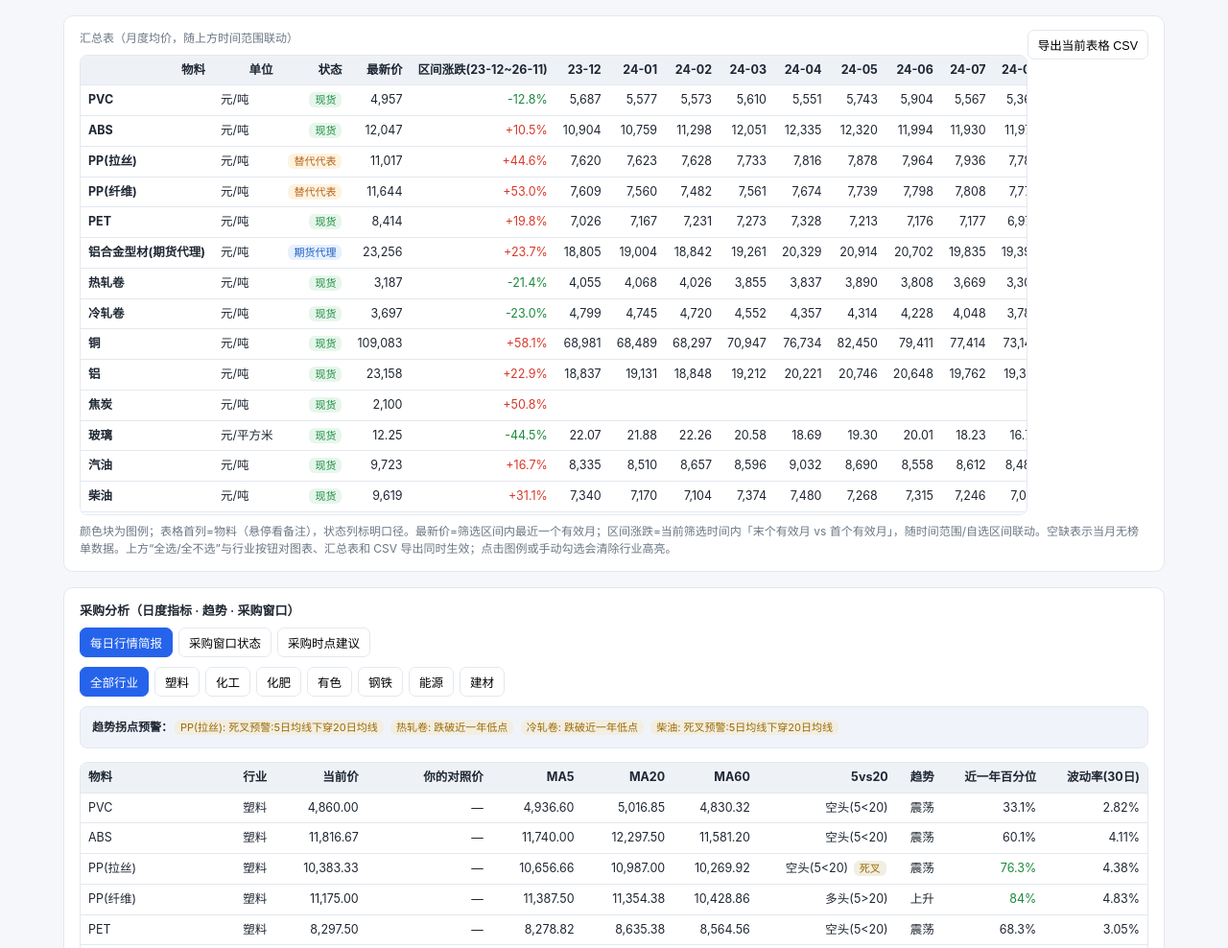
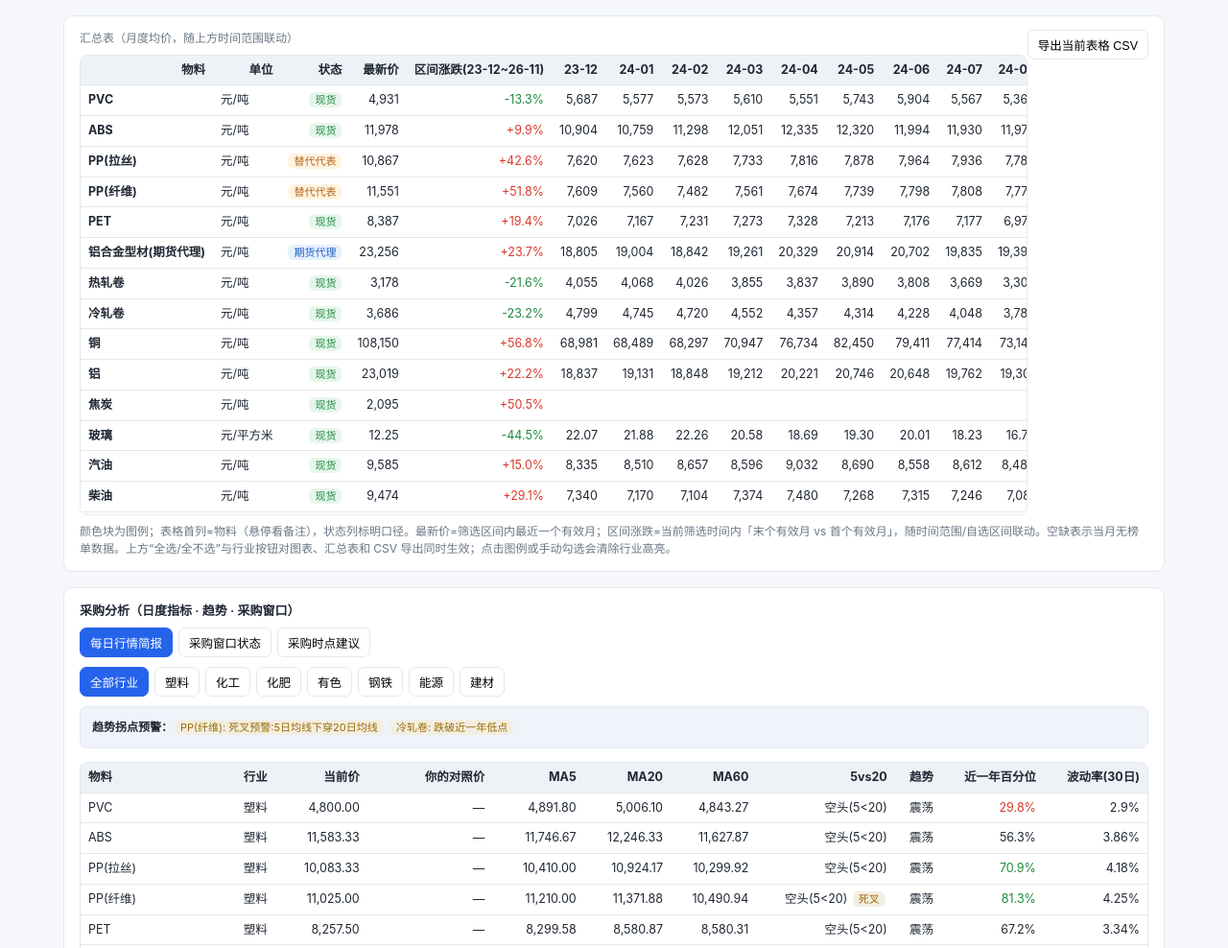
Before and after one commit to chenxi3319/material-price, a plain HTML site: page index.html in a window 1280 px wide. Shown: the part 990-1978 px from the top of the page at 96% size. Drawn offline with Linux system fonts and the light colour scheme.

Commit message:
价格更新 2026-11-21

```diff
--- a/index.html
+++ b/index.html
@@ -481,30 +481,30 @@ const DATA = {
         "2026-08": 4441.19,
         "2026-09": 4767.38,
         "2026-10": 4998.43,
-        "2026-11": 4956.8
+        "2026-11": 4931.08
       },
       "caliber": "现货",
       "caliber_note": "生意社大宗榜官方月均价，可直接用于比价",
       "analytics": {
-        "current": 4860.0,
-        "current_date": "2026-11-18",
-        "ma5": 4936.6,
-        "ma20": 5016.85,
-        "ma60": 4830.32,
+        "current": 4800.0,
+        "current_date": "2026-11-20",
+        "ma5": 4891.8,
+        "ma20": 5006.1,
+        "ma60": 4843.27,
         "cross_status": "below",
         "cross_event": "none",
-        "vol30": 2.82,
-        "pct1y": 33.1,
+        "vol30": 2.9,
+        "pct1y": 29.8,
         "trend": "osc",
-        "window": "neutral",
-        "method": "按需采购",
-        "lock_ratio": 40,
-        "exec_limit": "30日内按生产节奏采购",
+        "window": "open",
+        "method": "分批采购",
+        "lock_ratio": 60,
+        "exec_limit": "建议15日内分批建仓",
         "warn": [],
-        "daily_count": 402,
+        "daily_count": 404,
         "daily_range": [
           "2025-05-01",
-          "2026-11-18"
+          "2026-11-20"
         ]
       }
     },
@@ -671,30 +671,30 @@ const DATA = {
         "2026-08": 9898.73,
         "2026-09": 11242.06,
         "2026-10": 12232.15,
-        "2026-11": 12046.67
+        "2026-11": 11977.78
       },
       "caliber": "现货",
       "caliber_note": "生意社大宗榜官方月均价，可直接用于比价",
       "analytics": {
-        "current": 11816.67,
-        "current_date": "2026-11-18",
-        "ma5": 11740.0,
-        "ma20": 12297.5,
-        "ma60": 11581.2,
+        "current": 11583.33,
+        "current_date": "2026-11-20",
+        "ma5": 11746.67,
+        "ma20": 12246.33,
+        "ma60": 11627.87,
         "cross_status": "below",
         "cross_event": "none",
-        "vol30": 4.11,
-        "pct1y": 60.1,
+        "vol30": 3.86,
+        "pct1y": 56.3,
         "trend": "osc",
         "window": "neutral",
         "method": "按需采购",
         "lock_ratio": 40,
         "exec_limit": "30日内按生产节奏采购",
         "warn": [],
-        "daily_count": 401,
+        "daily_count": 403,
         "daily_range": [
           "2025-05-01",
-          "2026-11-18"
+          "2026-11-20"
         ]
       }
     },
@@ -839,32 +839,30 @@ const DATA = {
         "2026-08": 9093.81,
         "2026-09": 9879.84,
         "2026-10": 10720.0,
-        "2026-11": 11016.66
+        "2026-11": 10866.66
       },
       "caliber": "替代代表",
       "caliber_note": "原榜单品种已停更，用其细分规格月均代表，口径略变",
       "analytics": {
-        "current": 10383.33,
-        "current_date": "2026-11-18",
-        "ma5": 10656.66,
-        "ma20": 10987.0,
-        "ma60": 10269.92,
+        "current": 10083.33,
+        "current_date": "2026-11-20",
+        "ma5": 10410.0,
+        "ma20": 10924.17,
+        "ma60": 10299.92,
         "cross_status": "below",
-        "cross_event": "death",
-        "vol30": 4.38,
-        "pct1y": 76.3,
+        "cross_event": "none",
+        "vol30": 4.18,
+        "pct1y": 70.9,
         "trend": "osc",
         "window": "closed",
         "method": "暂缓采购(仅急需)",
         "lock_ratio": 10,
         "exec_limit": "暂不采购, 等待价格回调",
-        "warn": [
-          "死叉预警:5日均线下穿20日均线"
-        ],
-        "daily_count": 402,
+        "warn": [],
+        "daily_count": 404,
         "daily_range": [
           "2025-05-01",
-          "2026-11-18"
+          "2026-11-20"
         ]
       }
     },
@@ -955,30 +953,32 @@ const DATA = {
         "2026-08": 9187.5,
         "2026-09": 9872.02,
         "2026-10": 10847.32,
-        "2026-11": 11643.75
+        "2026-11": 11551.04
       },
       "caliber": "替代代表",
       "caliber_note": "原榜单品种已停更，用其细分规格月均代表，口径略变",
       "analytics": {
-        "current": 11175.0,
-        "current_date": "2026-11-18",
-        "ma5": 11387.5,
-        "ma20": 11354.38,
-        "ma60": 10428.86,
-        "cross_status": "above",
-        "cross_event": "none",
-        "vol30": 4.83,
-        "pct1y": 84.0,
-        "trend": "up",
+        "current": 11025.0,
+        "current_date": "2026-11-20",
+        "ma5": 11210.0,
+        "ma20": 11371.88,
+        "ma60": 10490.94,
+        "cross_status": "below",
+        "cross_event": "death",
+        "vol30": 4.25,
+        "pct1y": 81.3,
+        "trend": "osc",
         "window": "closed",
         "method": "暂缓采购(仅急需)",
         "lock_ratio": 10,
         "exec_limit": "暂不采购, 等待价格回调",
-        "warn": [],
-        "daily_count": 402,
+        "warn": [
+          "死叉预警:5日均线下穿20日均线"
+        ],
+        "daily_count": 404,
         "daily_range": [
           "2025-05-01",
-          "2026-11-18"
+          "2026-11-20"
         ]
       }
     },
@@ -1145,30 +1145,30 @@ const DATA = {
         "2026-08": 7611.34,
         "2026-09": 8554.33,
         "2026-10": 8867.43,
-        "2026-11": 8413.77
+        "2026-11": 8386.58
       },
       "caliber": "现货",
       "caliber_note": "生意社大宗榜官方月均价，可直接用于比价",
       "analytics": {
-        "current": 8297.5,
-        "current_date": "2026-11-18",
-        "ma5": 8278.82,
-        "ma20": 8635.38,
-        "ma60": 8564.56,
+        "current": 8257.5,
+        "current_date": "2026-11-20",
+        "ma5": 8299.58,
+        "ma20": 8580.87,
+        "ma60": 8580.31,
         "cross_status": "below",
         "cross_event": "none",
-        "vol30": 3.05,
-        "pct1y": 68.3,
+        "vol30": 3.34,
+        "pct1y": 67.2,
         "trend": "osc",
         "window": "neutral",
         "method": "按需采购",
         "lock_ratio": 40,
         "exec_limit": "30日内按生产节奏采购",
         "warn": [],
-        "daily_count": 402,
+        "daily_count": 404,
         "daily_range": [
           "2025-05-01",
-          "2026-11-18"
+          "2026-11-20"
         ]
       }
     },
@@ -1446,32 +1446,30 @@ const DATA = {
         "2026-08": 3292.67,
         "2026-09": 3345.52,
         "2026-10": 3242.14,
-        "2026-11": 3187.0
+        "2026-11": 3177.83
       },
       "caliber": "现货",
       "caliber_note": "生意社大宗榜官方月均价，可直接用于比价",
       "analytics": {
-        "current": 3122.0,
-        "current_date": "2026-11-18",
-        "ma5": 3179.2,
-        "ma20": 3206.5,
-        "ma60": 3287.6,
+        "current": 3136.0,
+        "current_date": "2026-11-20",
+        "ma5": 3151.2,
+        "ma20": 3192.9,
+        "ma60": 3280.2,
         "cross_status": "below",
         "cross_event": "none",
-        "vol30": 1.41,
-        "pct1y": 0.0,
+        "vol30": 1.47,
+        "pct1y": 3.7,
         "trend": "down",
         "window": "open",
         "method": "分批采购",
         "lock_ratio": 60,
         "exec_limit": "建议15日内分批建仓",
-        "warn": [
-          "跌破近一年低点"
-        ],
-        "daily_count": 402,
+        "warn": [],
+        "daily_count": 404,
         "daily_range": [
           "2025-05-01",
-          "2026-11-18"
+          "2026-11-20"
         ]
       }
     },
@@ -1638,19 +1636,19 @@ const DATA = {
         "2026-08": 3754.29,
         "2026-09": 3798.57,
         "2026-10": 3748.93,
-        "2026-11": 3697.0
+        "2026-11": 3685.56
       },
       "caliber": "现货",
       "caliber_note": "生意社大宗榜官方月均价，可直接用于比价",
       "analytics": {
-        "current": 3670.0,
-        "current_date": "2026-11-18",
-        "ma5": 3691.0,
-        "ma20": 3713.25,
-        "ma60": 3763.04,
+        "current": 3623.33,
+        "current_date": "2026-11-20",
+        "ma5": 3662.33,
+        "ma20": 3702.21,
+        "ma60": 3758.82,
         "cross_status": "below",
         "cross_event": "none",
-        "vol30": 0.96,
+        "vol30": 1.12,
         "pct1y": 0.0,
         "trend": "down",
         "window": "open",
@@ -1660,10 +1658,10 @@ const DATA = {
         "warn": [
           "跌破近一年低点"
         ],
-        "daily_count": 402,
+        "daily_count": 404,
         "daily_range": [
           "2025-05-01",
-          "2026-11-18"
+          "2026-11-20"
         ]
       }
     },
@@ -1769,30 +1767,30 @@ const DATA = {
         "2026-08": 108282.22,
         "2026-09": 110495.48,
         "2026-10": 110748.1,
-        "2026-11": 109083.33
+        "2026-11": 108150.42
       },
       "caliber": "现货",
       "caliber_note": "生意社大宗榜官方月均价，可直接用于比价",
       "analytics": {
-        "current": 107811.67,
-        "current_date": "2026-11-18",
-        "ma5": 108335.33,
-        "ma20": 109656.25,
-        "ma60": 110285.51,
+        "current": 101616.67,
+        "current_date": "2026-11-20",
+        "ma5": 106322.33,
+        "ma20": 108972.17,
+        "ma60": 110125.51,
         "cross_status": "below",
         "cross_event": "none",
-        "vol30": 1.12,
-        "pct1y": 79.4,
+        "vol30": 1.94,
+        "pct1y": 53.0,
         "trend": "down",
-        "window": "closed",
-        "method": "暂缓采购(仅急需)",
-        "lock_ratio": 10,
-        "exec_limit": "暂不采购, 等待价格回调",
+        "window": "neutral",
+        "method": "按需采购",
+        "lock_ratio": 40,
+        "exec_limit": "30日内按生产节奏采购",
         "warn": [],
-        "daily_count": 402,
+        "daily_count": 404,
         "daily_range": [
           "2025-05-01",
-          "2026-11-18"
+          "2026-11-20"
         ]
       }
     },
@@ -1898,30 +1896,30 @@ const DATA = {
         "2026-08": 23876.51,
         "2026-09": 24290.16,
         "2026-10": 23776.55,
-        "2026-11": 23158.33
+        "2026-11": 23019.31
       },
       "caliber": "现货",
       "caliber_note": "生意社大宗榜官方月均价，可直接用于比价",
       "analytics": {
-        "current": 22546.67,
-        "current_date": "2026-11-18",
-        "ma5": 22903.67,
-        "ma20": 23452.92,
-        "ma60": 23871.08,
+        "current": 22356.67,
+        "current_date": "2026-11-20",
+        "ma5": 22664.0,
+        "ma20": 23328.09,
+        "ma60": 23822.39,
         "cross_status": "below",
         "cross_event": "none",
-        "vol30": 1.61,
-        "pct1y": 24.0,
+        "vol30": 1.99,
+        "pct1y": 18.8,
         "trend": "down",
         "window": "open",
         "method": "分批采购",
         "lock_ratio": 60,
         "exec_limit": "建议15日内分批建仓",
         "warn": [],
-        "daily_count": 402,
+        "daily_count": 404,
         "daily_range": [
           "2025-05-01",
-          "2026-11-18"
+          "2026-11-20"
         ]
       }
     },
@@ -2051,19 +2049,19 @@ const DATA = {
         "2026-08": 1891.85,
         "2026-09": 2238.93,
         "2026-10": 2193.75,
-        "2026-11": 2099.75
+        "2026-11": 2094.79
       },
       "caliber": "现货",
       "caliber_note": "生意社大宗榜官方月均价，可直接用于比价",
       "analytics": {
         "current": 2070.0,
-        "current_date": "2026-11-18",
-        "ma5": 2096.25,
-        "ma20": 2112.38,
-        "ma60": 2174.27,
+        "current_date": "2026-11-20",
+        "ma5": 2081.0,
+        "ma20": 2106.88,
+        "ma60": 2180.83,
         "cross_status": "below",
         "cross_event": "none",
-        "vol30": 4.28,
+        "vol30": 4.02,
         "pct1y": 73.3,
         "trend": "down",
         "window": "closed",
@@ -2071,10 +2069,10 @@ const DATA = {
         "lock_ratio": 10,
         "exec_limit": "暂不采购, 等待价格回调",
         "warn": [],
-        "daily_count": 335,
+        "daily_count": 337,
         "daily_range": [
           "2025-08-04",
-          "2026-11-18"
+          "2026-11-20"
         ]
       }
     },
@@ -2232,24 +2230,24 @@ const DATA = {
       "caliber_note": "生意社大宗榜官方月均价，可直接用于比价",
       "analytics": {
         "current": 12.25,
-        "current_date": "2026-11-18",
-        "ma5": 12.32,
-        "ma20": 12.1,
+        "current_date": "2026-11-20",
+        "ma5": 12.29,
+        "ma20": 12.13,
         "ma60": 12.17,
         "cross_status": "above",
         "cross_event": "none",
-        "vol30": 1.29,
-        "pct1y": 15.5,
+        "vol30": 1.33,
+        "pct1y": 16.4,
         "trend": "osc",
         "window": "open",
         "method": "分批采购",
         "lock_ratio": 60,
         "exec_limit": "建议15日内分批建仓",
         "warn": [],
-        "daily_count": 402,
+        "daily_count": 404,
         "daily_range": [
           "2025-05-01",
-          "2026-11-18"
+          "2026-11-20"
         ]
       }
     },
@@ -2416,30 +2414,30 @@ const DATA = {
         "2026-08": 8810.92,
         "2026-09": 10042.62,
         "2026-10": 10100.77,
-        "2026-11": 9722.86
+        "2026-11": 9584.63
       },
       "caliber": "现货",
       "caliber_note": "生意社大宗榜官方月均价，可直接用于比价",
       "analytics": {
-        "current": 9059.86,
-        "current_date": "2026-11-18",
-        "ma5": 9399.4,
-        "ma20": 9903.74,
-        "ma60": 9926.62,
+        "current": 8875.57,
+        "current_date": "2026-11-20",
+        "ma5": 9130.29,
+        "ma20": 9792.36,
+        "ma60": 9919.5,
         "cross_status": "below",
         "cross_event": "none",
-        "vol30": 3.06,
-        "pct1y": 60.5,
+        "vol30": 4.01,
+        "pct1y": 54.9,
         "trend": "down",
         "window": "neutral",
         "method": "按需采购",
         "lock_ratio": 40,
         "exec_limit": "30日内按生产节奏采购",
         "warn": [],
-        "daily_count": 402,
+        "daily_count": 404,
         "daily_range": [
           "2025-05-01",
-          "2026-11-18"
+          "2026-11-20"
         ]
       }
     },
@@ -2606,32 +2604,30 @@ const DATA = {
         "2026-08": 7688.37,
         "2026-09": 9053.57,
         "2026-10": 9718.45,
-        "2026-11": 9619.34
+        "2026-11": 9474.03
       },
       "caliber": "现货",
       "caliber_note": "生意社大宗榜官方月均价，可直接用于比价",
       "analytics": {
-        "current": 8884.14,
-        "current_date": "2026-11-18",
-        "ma5": 9266.46,
-        "ma20": 9728.51,
-        "ma60": 9280.08,
+        "current": 8729.71,
+        "current_date": "2026-11-20",
+        "ma5": 8981.68,
+        "ma20": 9631.43,
+        "ma60": 9303.76,
         "cross_status": "below",
-        "cross_event": "death",
-        "vol30": 3.07,
-        "pct1y": 70.9,
+        "cross_event": "none",
+        "vol30": 3.92,
+        "pct1y": 67.6,
         "trend": "osc",
-        "window": "closed",
-        "method": "暂缓采购(仅急需)",
-        "lock_ratio": 10,
-        "exec_limit": "暂不采购, 等待价格回调",
-        "warn": [
-          "死叉预警:5日均线下穿20日均线"
-        ],
-        "daily_count": 402,
+        "window": "neutral",
+        "method": "按需采购",
+        "lock_ratio": 40,
+        "exec_limit": "30日内按生产节奏采购",
+        "warn": [],
+        "daily_count": 404,
         "daily_range": [
           "2025-05-01",
-          "2026-11-18"
+          "2026-11-20"
         ]
       }
     },
@@ -2798,30 +2794,30 @@ const DATA = {
         "2026-08": 1723.57,
         "2026-09": 1774.4,
         "2026-10": 1747.32,
-        "2026-11": 1755.0
+        "2026-11": 1753.33
       },
       "caliber": "现货",
       "caliber_note": "生意社大宗榜官方月均价，可直接用于比价",
       "analytics": {
-        "current": 1747.5,
-        "current_date": "2026-11-18",
-        "ma5": 1752.5,
-        "ma20": 1746.5,
-        "ma60": 1756.92,
+        "current": 1742.5,
+        "current_date": "2026-11-20",
+        "ma5": 1749.0,
+        "ma20": 1747.25,
+        "ma60": 1757.79,
         "cross_status": "above",
         "cross_event": "none",
-        "vol30": 0.89,
-        "pct1y": 24.7,
+        "vol30": 0.76,
+        "pct1y": 22.1,
         "trend": "osc",
         "window": "open",
         "method": "分批采购",
         "lock_ratio": 60,
         "exec_limit": "建议15日内分批建仓",
         "warn": [],
-        "daily_count": 402,
+        "daily_count": 404,
         "daily_range": [
           "2025-05-01",
-          "2026-11-18"
+          "2026-11-20"
         ]
       },
       "user_price": 1840.0,
@@ -2990,30 +2986,30 @@ const DATA = {
         "2026-08": 3288.45,
         "2026-09": 3398.57,
         "2026-10": 3381.96,
-        "2026-11": 3314.5
+        "2026-11": 3313.54
       },
       "caliber": "现货",
       "caliber_note": "生意社大宗榜官方月均价，可直接用于比价",
       "analytics": {
-        "current": 3290.0,
-        "current_date": "2026-11-18",
+        "current": 3315.0,
+        "current_date": "2026-11-20",
         "ma5": 3305.0,
-        "ma20": 3341.75,
-        "ma60": 3375.77,
+        "ma20": 3333.5,
+        "ma60": 3375.31,
         "cross_status": "below",
         "cross_event": "none",
-        "vol30": 1.23,
-        "pct1y": 14.0,
+        "vol30": 1.21,
+        "pct1y": 24.0,
         "trend": "down",
         "window": "open",
         "method": "分批采购",
         "lock_ratio": 60,
         "exec_limit": "建议15日内分批建仓",
         "warn": [],
-        "daily_count": 402,
+        "daily_count": 404,
         "daily_range": [
           "2025-05-01",
-          "2026-11-18"
+          "2026-11-20"
         ]
       }
     },
@@ -3082,30 +3078,30 @@ const DATA = {
         "2026-08": 1293.81,
         "2026-09": 1673.51,
         "2026-10": 1815.8,
-        "2026-11": 1698.5
+        "2026-11": 1688.54
       },
       "caliber": "现货",
       "caliber_note": "生意社大宗榜官方月均价，可直接用于比价",
       "analytics": {
-        "current": 1655.0,
-        "current_date": "2026-11-18",
-        "ma5": 1662.5,
-        "ma20": 1746.12,
-        "ma60": 1702.52,
+        "current": 1637.5,
+        "current_date": "2026-11-20",
+        "ma5": 1651.0,
+        "ma20": 1729.06,
+        "ma60": 1711.73,
         "cross_status": "below",
         "cross_event": "none",
-        "vol30": 4.84,
-        "pct1y": 66.1,
+        "vol30": 5.28,
+        "pct1y": 64.2,
         "trend": "osc",
         "window": "neutral",
         "method": "按需采购",
         "lock_ratio": 40,
         "exec_limit": "30日内按生产节奏采购",
         "warn": [],
-        "daily_count": 402,
+        "daily_count": 404,
         "daily_range": [
           "2025-05-01",
-          "2026-11-18"
+          "2026-11-20"
         ]
       },
       "user_price": 2040.0,
@@ -3251,30 +3247,30 @@ const DATA = {
         "2026-08": 6228.57,
         "2026-09": 6255.36,
         "2026-10": 6206.25,
-        "2026-11": 6083.75
+        "2026-11": 6084.38
       },
       "caliber": "现货",
       "caliber_note": "生意社大宗榜官方月均价，可直接用于比价",
       "analytics": {
         "current": 6087.5,
-        "current_date": "2026-11-18",
-        "ma5": 6097.5,
-        "ma20": 6113.12,
-        "ma60": 6208.96,
+        "current_date": "2026-11-20",
+        "ma5": 6092.5,
+        "ma20": 6103.12,
+        "ma60": 6206.88,
         "cross_status": "below",
         "cross_event": "none",
-        "vol30": 1.6,
-        "pct1y": 12.0,
+        "vol30": 1.5,
+        "pct1y": 11.7,
         "trend": "down",
         "window": "open",
         "method": "分批采购",
         "lock_ratio": 60,
         "exec_limit": "建议15日内分批建仓",
         "warn": [],
-        "daily_count": 402,
+        "daily_count": 404,
         "daily_range": [
           "2025-05-01",
-          "2026-11-18"
+          "2026-11-20"
         ]
       }
     },
```
